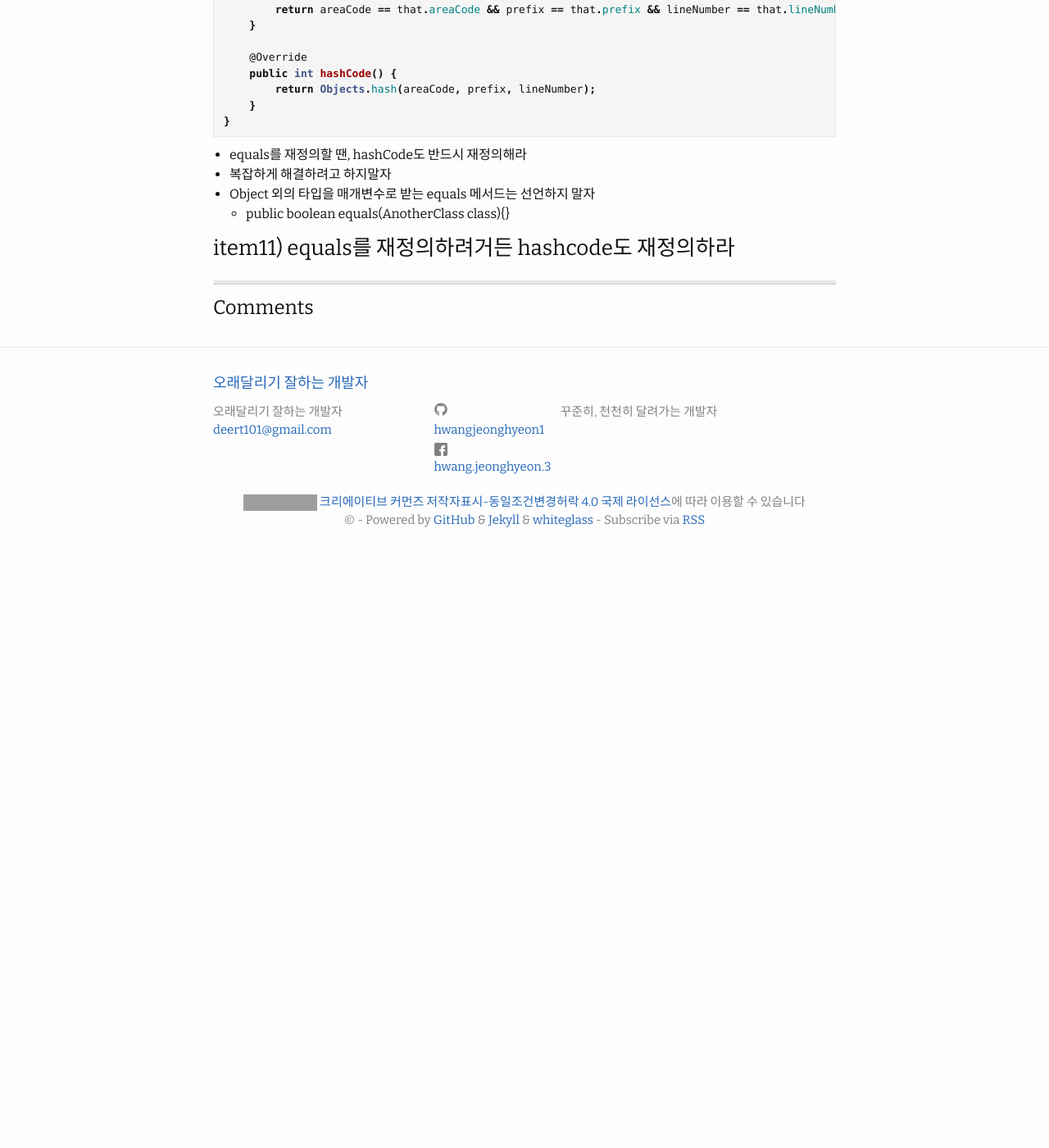
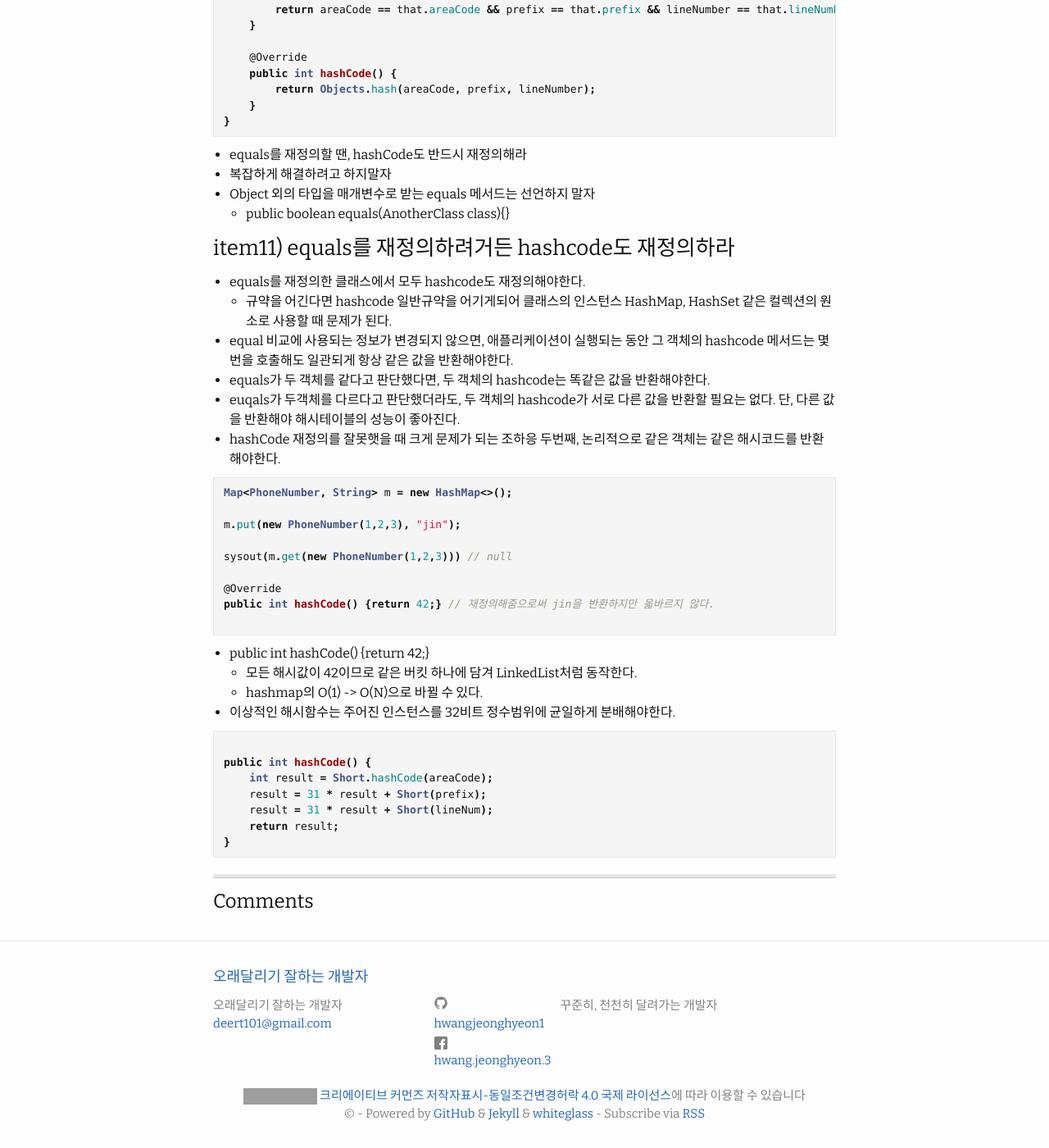
Before and after one commit to HWANGJEONGHYEON1/HWANGJEONGHYEON1.github.io, a Jekyll site: the page built from _posts/2022-01-12-effectivc_java2.md, in a window 1280 px wide and 1400 px high, scrolled down 4399 px. Shown: the whole window at 82% size. Built offline with Jekyll 4.4.1, drawn with Linux system fonts in a browser that asks for light colours; comment, search, counter and statistics services are not loaded; before the commit the page ends 5075 px from its top, so only the background shows below that; grey boxes are pictures that could not be loaded.

Commit message:
[docs] effective java - 2

````diff
--- a/_posts/2022-01-12-effectivc_java2.md
+++ b/_posts/2022-01-12-effectivc_java2.md
@@ -229,3 +229,36 @@ public class PhoneNumber {
 
 
 ### item11) equals를 재정의하려거든 hashcode도 재정의하라
+- equals를 재정의한 클래스에서 모두 hashcode도 재정의해야한다.
+    - 규약을 어긴다면 hashcode 일반규약을 어기게되어 클래스의 인스턴스 HashMap, HashSet 같은 컬렉션의 원소로 사용할 때 문제가 된다.
+- equal 비교에 사용되는 정보가 변경되지 않으면, 애플리케이션이 실행되는 동안 그 객체의 hashcode 메서드는 몇번을 호출해도 일관되게 항상 같은 값을 반환해야한다.
+- equals가 두 객체를 같다고 판단했다면, 두 객체의 hashcode는 똑같은 값을 반환해야한다.
+- euqals가 두객체를 다르다고 판단했더라도, 두 객체의 hashcode가 서로 다른 값을 반환할 필요는 없다. 단, 다른 값을 반환해야 해시테이블의 성능이 좋아진다.
+- hashCode 재정의를 잘못햇을 때 크게 문제가 되는 조하응 두번째, 논리적으로 같은 객체는 같은 해시코드를 반환해야한다.
+
+```java
+Map<PhoneNumber, String> m = new HashMap<>();
+
+m.put(new PhoneNumber(1,2,3), "jin");
+
+sysout(m.get(new PhoneNumber(1,2,3))) // null
+
+@Override
+public int hashCode() {return 42;} // 재정의해줌으로써 jin을 반환하지만 옯바르지 않다.
+
+```
+
+- public int hashCode() {return 42;}
+    - 모든 해시값이 42이므로 같은 버킷 하나에 담겨 LinkedList처럼 동작한다.
+    - hashmap의 O(1) -> O(N)으로 바뀔 수 있다.
+- 이상적인 해시함수는 주어진 인스턴스를 32비트 정수범위에 균일하게 분배해야한다.
+
+```java
+
+public int hashCode() {
+    int result = Short.hashCode(areaCode);
+    result = 31 * result + Short(prefix);
+    result = 31 * result + Short(lineNum);
+    return result;
+}
+```
````
